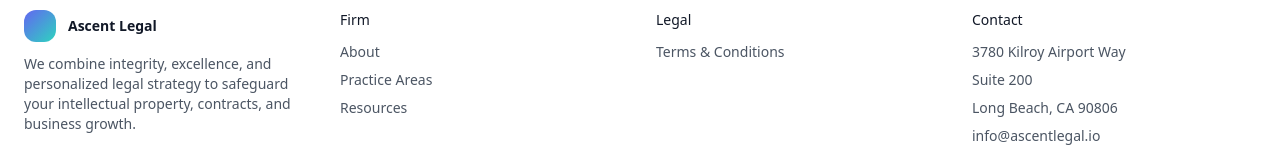
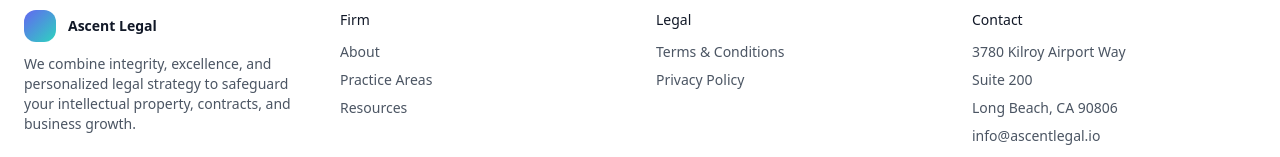
Before and after one commit to ajdreams17/Ascentlegal, a Next.js app: page / in a window 1280 px wide. Shown: the part 1897-2054 px from the top of the page. Built offline with nearby package versions, Linux system fonts and the light colour scheme.

Commit message:
Update page.jsx

```diff
--- a/app/page.jsx
+++ b/app/page.jsx
@@ -93,6 +93,7 @@ function Shell({ children, onNavigate, current }) {
       <h4 className="font-medium">Legal</h4>
       <ul className="mt-3 space-y-2 text-gray-600">
         <li>Terms & Conditions</li>
+         <li>Privacy Policy</li>
       </ul>
     </div>
 
```
